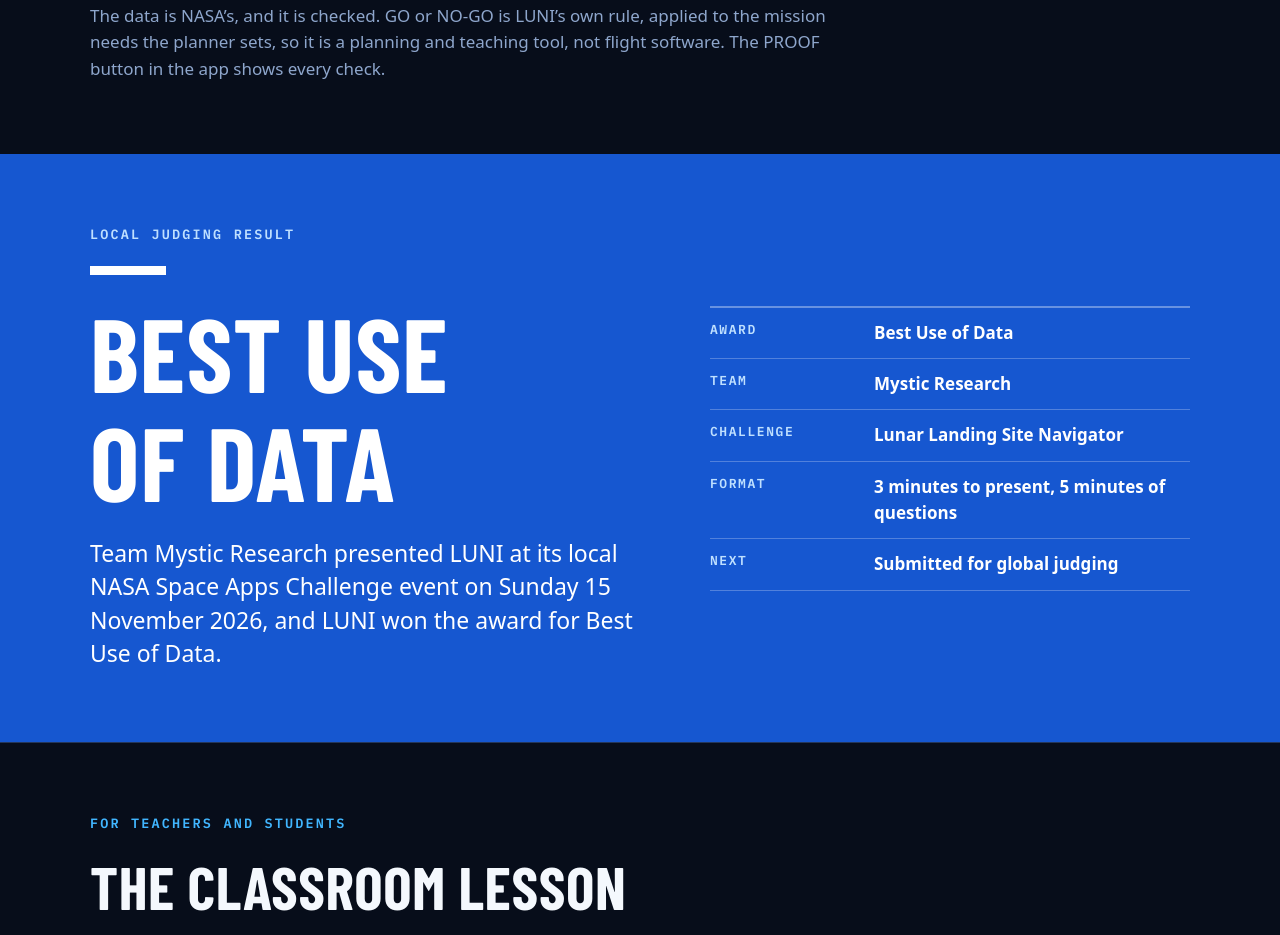
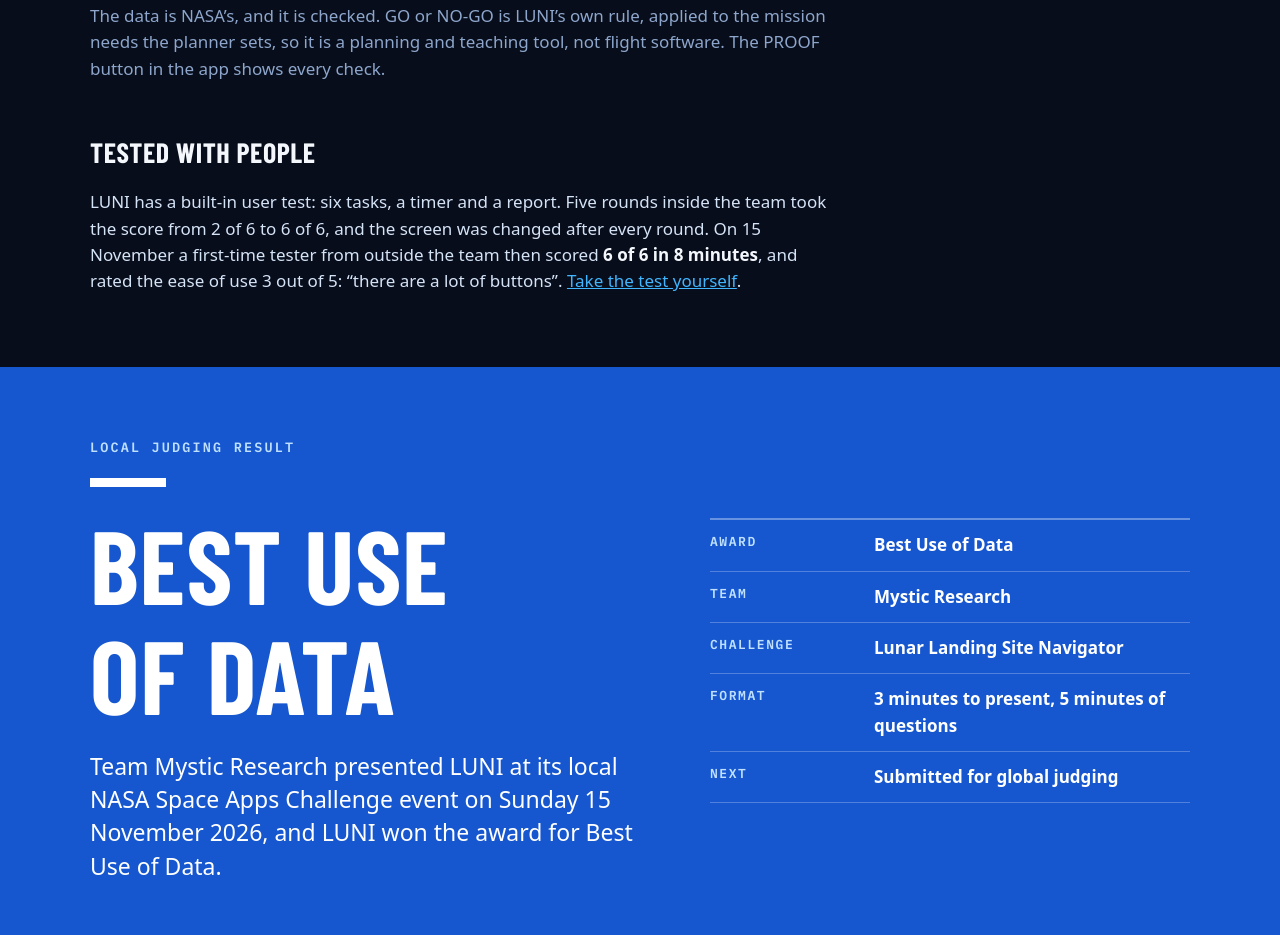
Before and after one commit to galileoleosolis/LUNI, a plain HTML site: page about/index.html in a window 1280 px wide. Shown: the part 3229-4164 px from the top of the page. Drawn offline with Linux system fonts and the light colour scheme.

Commit message:
Project page and notes: the first outside tester's result (not published)
Co-Authored-By: Claude Fable 5.2 <noreply@anthropic.com>

Claude-Session: https://claude.ai/code/session_01Hjit8yMGKn7YsBvDzWbWTS

```diff
--- a/about/index.html
+++ b/about/index.html
@@ -186,6 +186,8 @@ footer p { max-width: 80ch; margin-bottom: 8px; }
     <div class="num"><b>99.1%</b><span>Same “never sunlit” answer as NASA’s south pole map. North pole: 98.9%.</span></div>
   </div>
   <p class="dim" style="max-width:76ch">The data is NASA’s, and it is checked. GO or NO-GO is LUNI’s own rule, applied to the mission needs the planner sets, so it is a planning and teaching tool, not flight software. The PROOF button in the app shows every check.</p>
+  <h3 style="margin-top:34px">TESTED WITH PEOPLE</h3>
+  <p style="max-width:76ch">LUNI has a built-in user test: six tasks, a timer and a report. Five rounds inside the team took the score from 2 of 6 to 6 of 6, and the screen was changed after every round. On 15 November a first-time tester from outside the team then scored <b style="color:var(--white)">6 of 6 in 8 minutes</b>, and rated the ease of use 3 out of 5: “there are a lot of buttons”. <a href="../#test">Take the test yourself</a>.</p>
 </div></section>
 
 <section id="award" class="award"><div class="wrap award-grid">
```
Also changed, not shown: tools/about-template.html (+2 -0 lines), 1 other file.
